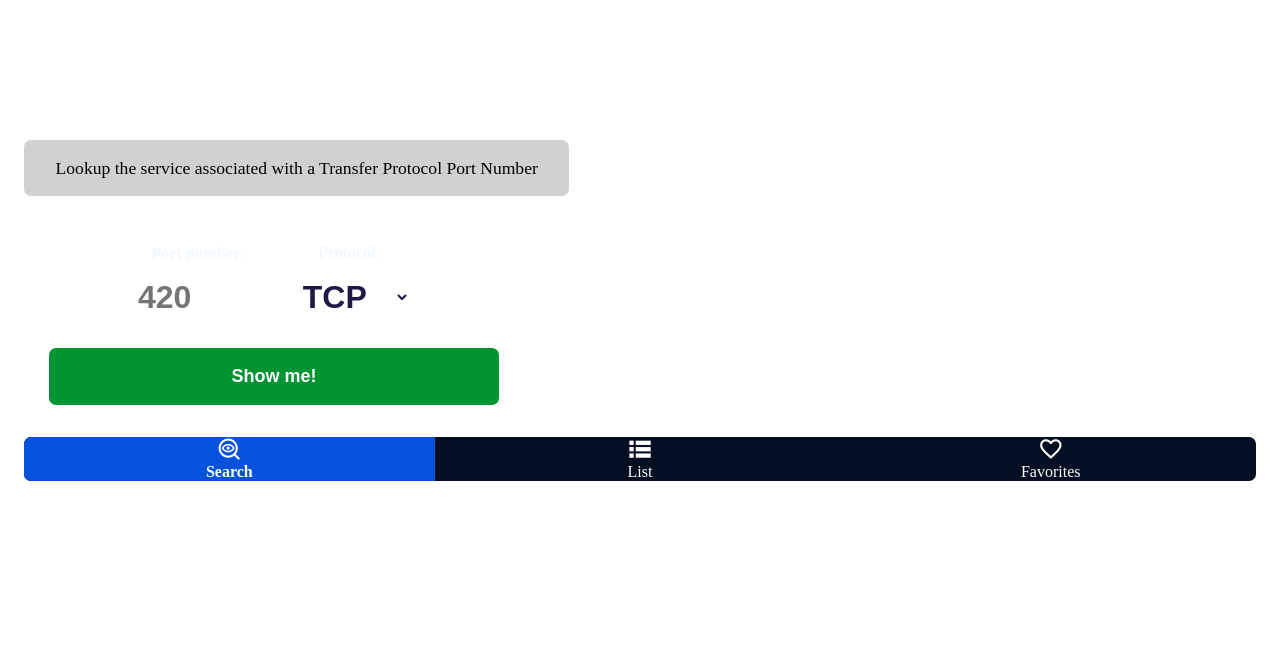
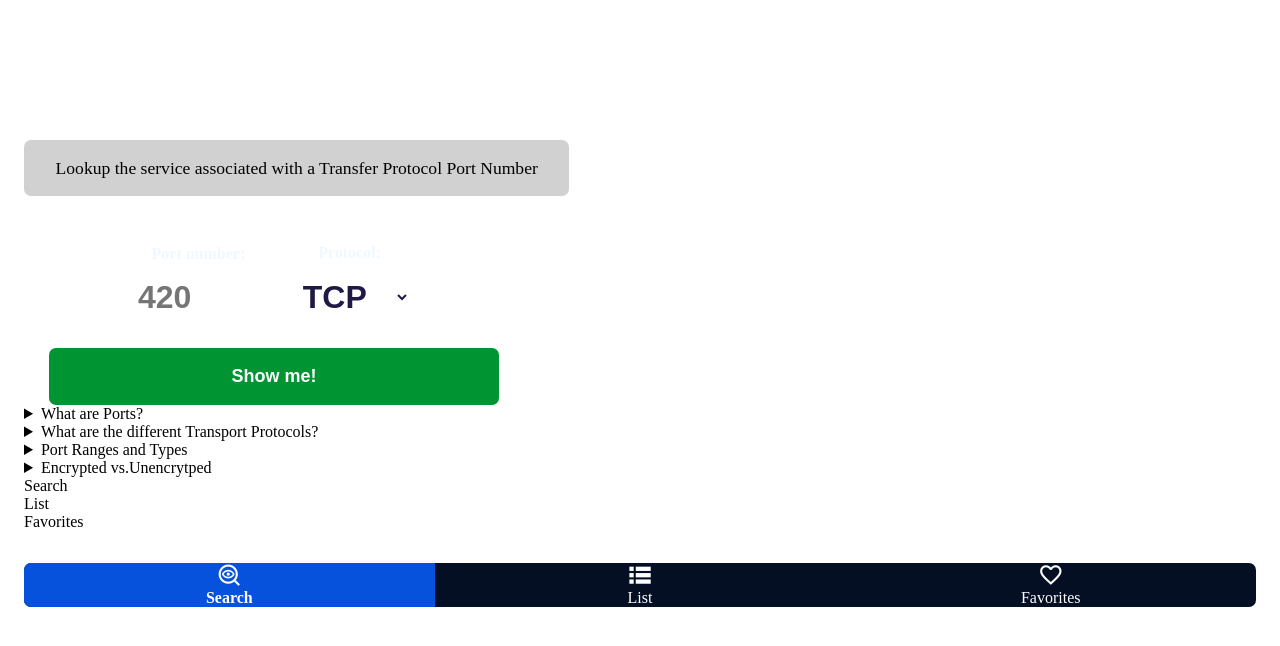
Before and after one commit to w3rafu/NetPorts-APP, a SvelteKit app: page / in a window 1280 px wide. Shown: the top 646 px of the page. Built offline with nearby package versions, Linux system fonts and the light colour scheme.

Commit message:
Added UI component Tabs & src routes page in svelte, Imported HTML to Tabs Added Informative Tabs & content, tried to create Tool Tips for Search, List, Favories icons but they're not working

```diff
--- /dev/null
+++ b/src/lib/ui_components/Tabs.svelte
@@ -0,0 +1,101 @@
+<details>
+     <!--Invormative Tabs, No styling-->
+
+     <!--What is port number?, is already coded, need to go back & find it for styling-->
+
+    <!--What are Ports?-->
+   <summary>What are Ports? </summary>
+    <p>A port is a 16-bit number used to identify specific applications and services. TCP and UDP specify the source and destination port numbers in their packet headers and that information, along with the source and destination IP addresses and the transport protocol (TCP or UDP), enables applications running on hosts on a TCP/IP network to communicate.</p>
+
+    <p>Applications that provide a service (such as FTP and HTTP servers) open a port on the local computer and listen for connection requests. A client can request the service by pointing the request to the application’s IP address and port. A client can use any locally unused port number for communication.</p>
+        <!--Link to reference source-->
+    <a href="https://study-ccna.com/ports-explained">study-ccna</a>
+</details>
+
+<!--What are the different Transport Protocols?-->
+<details>
+    <summary>What are the different Transport Protocols? </summary>
+
+    <!--TCP-->
+    <p>The Transmission Control Protocol (TCP) is a transport protocol that is used on top of IP to ensure reliable transmission of packets.</p>
+    <p>TCP includes mechanisms to solve many of the problems that arise from packet-based messaging, such as lost packets, out of order packets, duplicate packets, and corrupted packets.
+    Since TCP is the protocol used most commonly on top of IP, the Internet protocol stack is sometimes referred to as TCP/IP.</p>
+    <!--Link to reference source-->
+    <a href="https://www.khanacademy.org/computing/computers-and-internet/xcae6f4a7ff015e7d:the-internet/xcae6f4a7ff015e7d:transporting-packets/a/transmission-control-protocol--tcp">Khan Academy</a>
+
+     <!--UDP-->
+    <p>The User Datagram Protocol (UDP) is a lightweight data transport protocol that works on top of IP.
+    UDP provides a mechanism to detect corrupt data in packets, but it does not attempt to solve other problems that arise with packets, such as lost or out of order packets. That's why UDP is sometimes known as the Unreliable Data Protocol.</p>
+
+    <p>UDP is simple but fast, at least in comparison to other protocols that work over IP. It's often used for time-sensitive applications (such as real-time video streaming) where speed is more important than accuracy.</p>
+        <!--Link to reference source-->
+        <a href="https://www.khanacademy.org/computing/computers-and-internet/xcae6f4a7ff015e7d:the-internet/xcae6f4a7ff015e7d:transporting-packets/a/user-datagram-protocol-udp">Khan Academy</a>
+
+    <!--SCTP-->
+    <p>SCTP stands for Stream Control Transmission Protocol
+    It is a connection- oriented protocol in computer networks which provides a full-duplex association i.e., transmitting multiple streams of data between two end points at the same time that have established a connection in network</p>
+
+    <p>It is sometimes referred to as next generation TCP or TCPng, SCTP makes it easier to support telephonic conversation on Internet. A telephonic conversation requires transmitting of voice along with other data at the same time on both ends, SCTP protocol makes it easier to establish reliable connection.
+    SCTP is also intended to make it easier to establish connection over wireless network and managing transmission of multimedia data.</p>
+        <!--Link to reference source-->
+    <a href="https://www.geeksforgeeks.org/sctp-full-form/">geeksforgeeks</a>
+</details>
+
+<!--Port Ranges and Types-->
+<details>
+   <summary>Port Ranges and Types</summary>
+<p>There are three three types of ports with corresponding port number ranges:</p>
+   <ol type="1">
+   <li> Well-known/System ports: 0 – 1023</li>
+   <li>Registered ports: 1024 – 49151</li>
+   <li>Dynamic/Private ports: 49152 – 65535</li>
+   </ol>
+   <!--Link to reference source-->
+   <a href="https://www.stationx.net/common-ports-cheat-sheet/">stationx</a>
+</details>
+
+<!--Encrypted vs.Unencrytped-->
+<details>
+   <summary>Encrypted vs.Unencrytped</summary>
+ <!--Encrypted-->
+<p>Encrypted data is often referred to as a "Cipher Text", Encrypted means anything that is protected by an encryption algorithm to prevent unauthorized access. Encryption is the method of converting a plaintext into a cipher text so that only the authorized parties can decrypt the information and no third parties can tamper with the data.</p>
+<p>Being encrypted is being in code which means it’s unreadable and secure. It is the most effective method to protect or secure your data including messages, emails, documents, files, etc. from unauthorized outside access. The most common method to encrypt data is public key encryption which protects your data by transforming data into cipher text.</p>
+
+<!--Unencrytped-->
+<p>Unencrypted or "Plaintext" means the data or information (i.e. a document, message, email, file, etc.) is stored unprotected, without any encryption is in an unsecured form that can be easily viewed or accessed without the need of a decryption key. This means the information is unprotected and almost anyone can access it at any stage.</p>
+ <!--Link to reference source-->
+ <a href="http://www.differencebetween.net/technology/difference-between-encrypted-and-unencrypted/">difference between</a>
+</details>
+
+
+
+<!-- Shouldn't be Tabs but Tool Tips
+
+<details>
+   <summary>Search</summary>
+<p>Search by entering the Port Number and selecting a Protocol </p>
+</details>
+
+<details>
+<summary>List</summary>
+<p>Lists ALL ports in numercial order</p>
+<details>
+
+   <summary>Favorites</summary>
+<p>Login to save customized list of favorites </p>
+</details> -->
+
+<!--Tab Tooltips when hovering over the Search, List, & Favorites icons, Not Working-->
+
+<!--Search-->
+<div class="tooltip">Search
+    <span class="Search by entering the Port Number and selecting a Protocol"></span>
+</div>
+<!--List-->
+<div class="tooltip">List
+    <span class="Lists ALL ports in numercial orderl"></span>
+</div>
+<!--Favorites-->
+<div class="tooltip">Favorites
+    <span class="Login to save customized list of favorites"></span>
+</div>
--- a/src/routes/+page.svelte
+++ b/src/routes/+page.svelte
@@ -8,6 +8,7 @@
 
   //Import UI components
   import SearchForm from "$lib/ui_components/other/SearchForm.svelte";
+  import Tabs from "$lib/ui_components/Tabs.svelte";
 
   //Set current page title
   $PAGE_TITLE = "NetPorts";
@@ -26,6 +27,10 @@
 <div class="content-wrapper">
     <h1>Lookup the service associated with a Transfer Protocol Port Number</h1>
     <SearchForm />
+
+  <!--Informative Tabs-->
+    <Tabs />
+
 </div>
 
 
```
